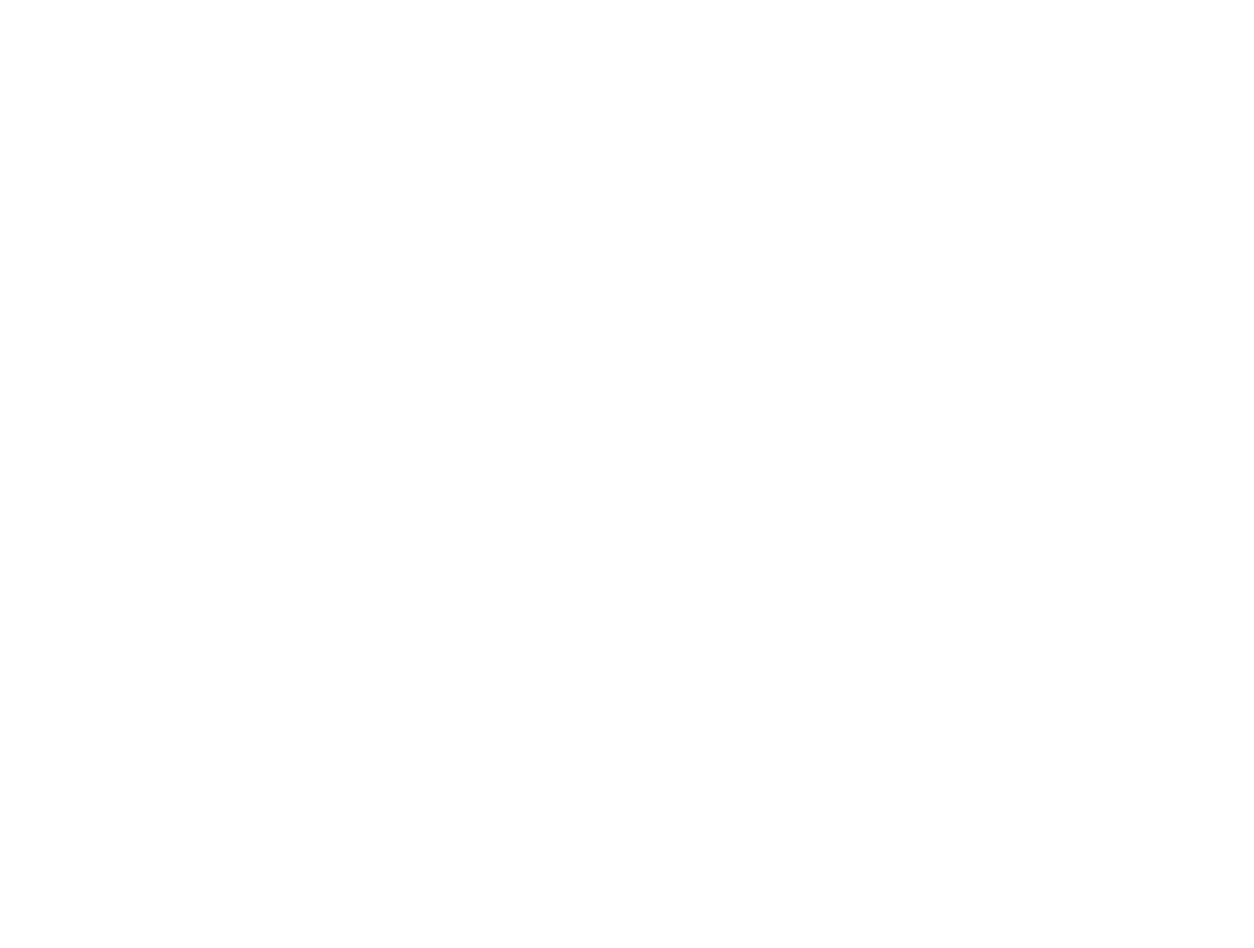
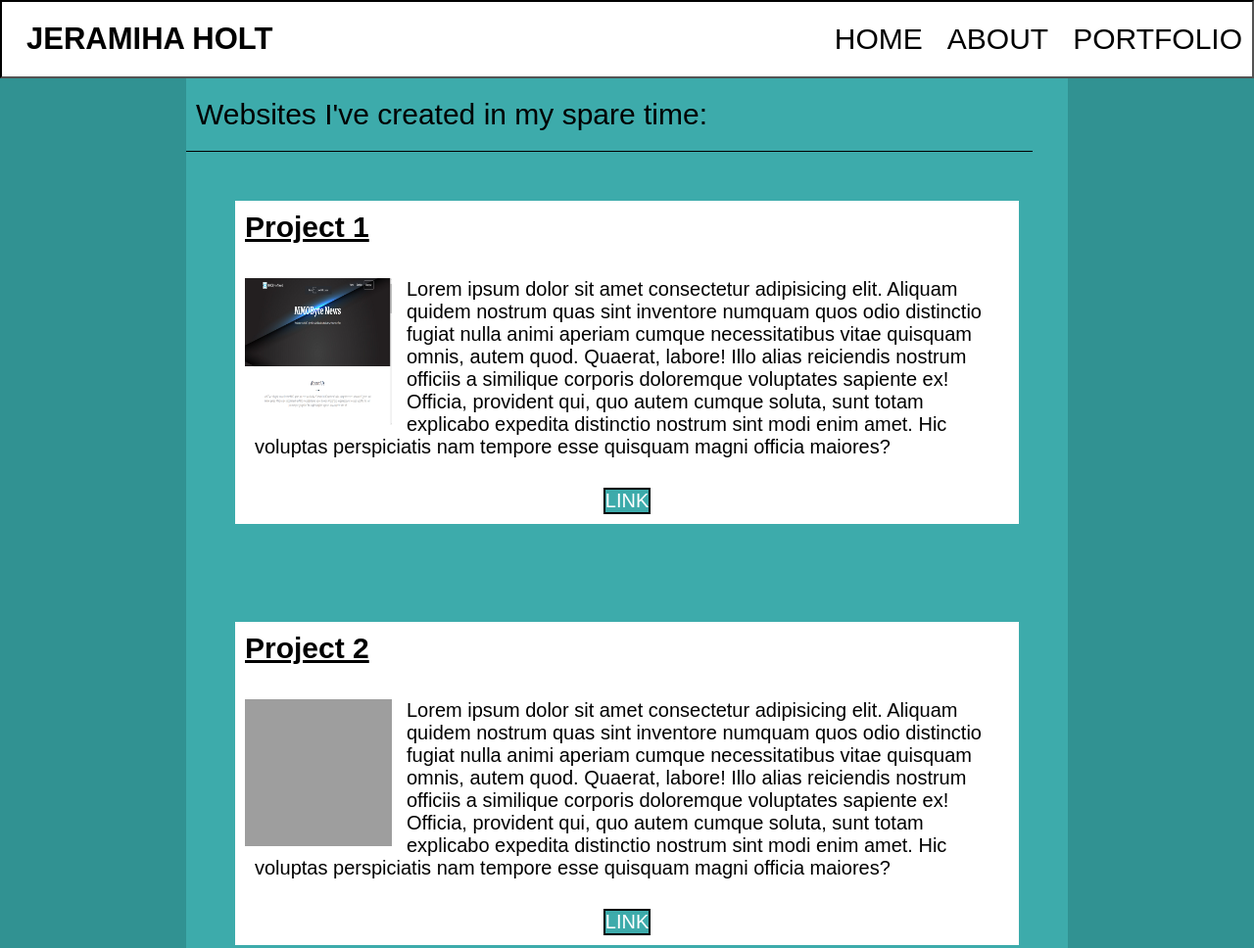
Before and after one commit to Jeramiha-Holt-Personal-Website/Personal_Website, a plain HTML site: page portfolio.html in a window 1280 px wide. Shown: the top 968 px of the page at 98% size. Before the commit the page ends 800 px from the top, so only its background shows below. Drawn offline with Linux system fonts and the light colour scheme; grey boxes are pictures that could not be loaded.

Commit message:
Finished portfolio page

```diff
--- a/portfolio.html
+++ b/portfolio.html
@@ -0,0 +1,68 @@
+<!DOCTYPE html>
+<html lang="en">
+<head>
+    <meta charset="UTF-8">
+    <meta http-equiv="X-UA-Compatible" content="IE=edge">
+    <meta name="viewport" content="width=device-width, initial-scale=1.0">
+    <title>About</title>
+    <link rel="stylesheet" href="style.css">
+</head>
+<body>
+    <header>
+        <h1>Jeramiha Holt</h1>
+        <section class="pages">
+            <a href="home.html">home</a>
+            <a href="about.html">about</a>
+            <a href="portfolio.html">portfolio</a>
+        </section>
+    </header>
+    <main>
+        <section class="container home">
+            <section class="home-about">
+                <h2>Websites I've created in my spare time:</h2>
+                <hr>
+                <section class="project">
+                    <h3>Project 1</h3><hr>
+                    <section class="description">
+                        <img src="Images/Screenshot (19).png" alt="Gaming">
+                        <p>Lorem ipsum dolor sit amet consectetur adipisicing elit. Aliquam quidem nostrum quas sint inventore numquam quos odio distinctio fugiat nulla animi aperiam cumque necessitatibus vitae quisquam omnis, autem quod. Quaerat, labore! Illo alias reiciendis nostrum officiis a similique corporis doloremque voluptates sapiente ex! Officia, provident qui, quo autem cumque soluta, sunt totam explicabo expedita distinctio nostrum sint modi enim amet. Hic voluptas perspiciatis nam tempore esse quisquam magni officia maiores?</p>
+
+                    </section>
+                    <section class="link">
+                        <a href="https://ezclops.github.io/MMOByte-News/" target="_blank">Link</a>
+                    </section>
+                </section>
+                <section class="project">
+                    <h3>Project 2</h3><hr>
+                    <section class="description">
+                        <img src="Images/Screenshot (17).png" alt="Reading">
+                        <p>Lorem ipsum dolor sit amet consectetur adipisicing elit. Aliquam quidem nostrum quas sint inventore numquam quos odio distinctio fugiat nulla animi aperiam cumque necessitatibus vitae quisquam omnis, autem quod. Quaerat, labore! Illo alias reiciendis nostrum officiis a similique corporis doloremque voluptates sapiente ex! Officia, provident qui, quo autem cumque soluta, sunt totam explicabo expedita distinctio nostrum sint modi enim amet. Hic voluptas perspiciatis nam tempore esse quisquam magni officia maiores?</p>
+                    </section>
+                    <section class="link">
+                        <a href="https://ezclops.github.io/faceRecognitionBrain/" target="_blank">Link</a>
+                    </section>
+                </section>
+                <section class="project">
+                    <h3>Project 3</h3><hr>
+                    <section class="description">
+                        <img src="Images/Screenshot (18).png" alt="Lifting">
+                        <p>Lorem ipsum dolor sit amet consectetur adipisicing elit. Aliquam quidem nostrum quas sint inventore numquam quos odio distinctio fugiat nulla animi aperiam cumque necessitatibus vitae quisquam omnis, autem quod. Quaerat, labore! Illo alias reiciendis nostrum officiis a similique corporis doloremque voluptates sapiente ex! Officia, provident qui, quo autem cumque soluta, sunt totam explicabo expedita distinctio nostrum sint modi enim amet. Hic voluptas perspiciatis nam tempore esse quisquam magni officia maiores?</p>
+                    </section>
+                    <section class="link">
+                        <a href="https://ezclops.github.io/Pokemon_Index/" target="_blank">Link</a>
+                    </section>
+                </section>
+            </section>
+        </section>
+        <section class="container footer">
+            <div class="social-icon">
+                <div class="social-item">
+                    <a href="#" target="_blank"><img src="https://img.icons8.com/ios-filled/50/null/github.png"/></a>
+                </div>
+
+                </div>
+            </div>
+        </section>
+    </main>
+</body>
+</html>
--- a/style.css
+++ b/style.css
@@ -64,7 +64,7 @@ main .home .home-about{
     flex-direction: column;
     justify-content: flex-start;
     align-items: flex-start;
-    max-width: 800px;
+    max-width: 900px;
     background-color: rgb(61, 171, 171);
 }
 main .home .home-about h2{
@@ -94,7 +94,56 @@ main .home .home-about .activity .description img{
 main .home .home-about .activity .description p{
     padding-left: 15px;
 }
-
+main .home .home-about .project{
+    /* margin */
+    /* width: 750px; */
+    padding: 50px 50px;
+}
+main .home .home-about .project h3{
+    font-size: 3rem;
+    font-weight: 600;
+    background-color: white;
+    text-decoration: underline;
+    padding: 10px 0px 10px 10px;
+    /* padding-bottom: 15px; */
+}
+main .home .home-about .project hr{
+    /* margin-bottom: 15px; */
+    padding-bottom: 15px;
+    /* color: black; */
+    width: 800px;
+    background-color: white;
+    /* background-color: white; */
+}
+main .home .home-about .project .description{
+    background-color: white;
+    padding: 10px 10px;
+}
+main .home .home-about .project .description img{
+    float: left;
+    height: 150px;
+    width: 150px;
+    margin-right: 15px;
+}
+main .home .home-about .project .link{
+    display: flex;
+    justify-content: center;
+    align-items: center;
+    background-color: white;
+}
+main .home .home-about .project .link a{
+    font-size: 2rem;
+    text-decoration: none;
+    color: white;
+    background-color: rgb(61, 171, 171);
+    border: 2px solid black;
+    text-transform: uppercase;
+    margin-bottom: 10px;
+}
+main .home .home-about .project .link a:visited{
+    text-decoration: none;
+    color: white;
+}
 main .home .home-about p{
     font-size: 2rem;
     font-weight: 400;
```
Also changed, not shown: Images/Screenshot (18).png (added), Images/Screenshot (19).png (added), 1 other file.
